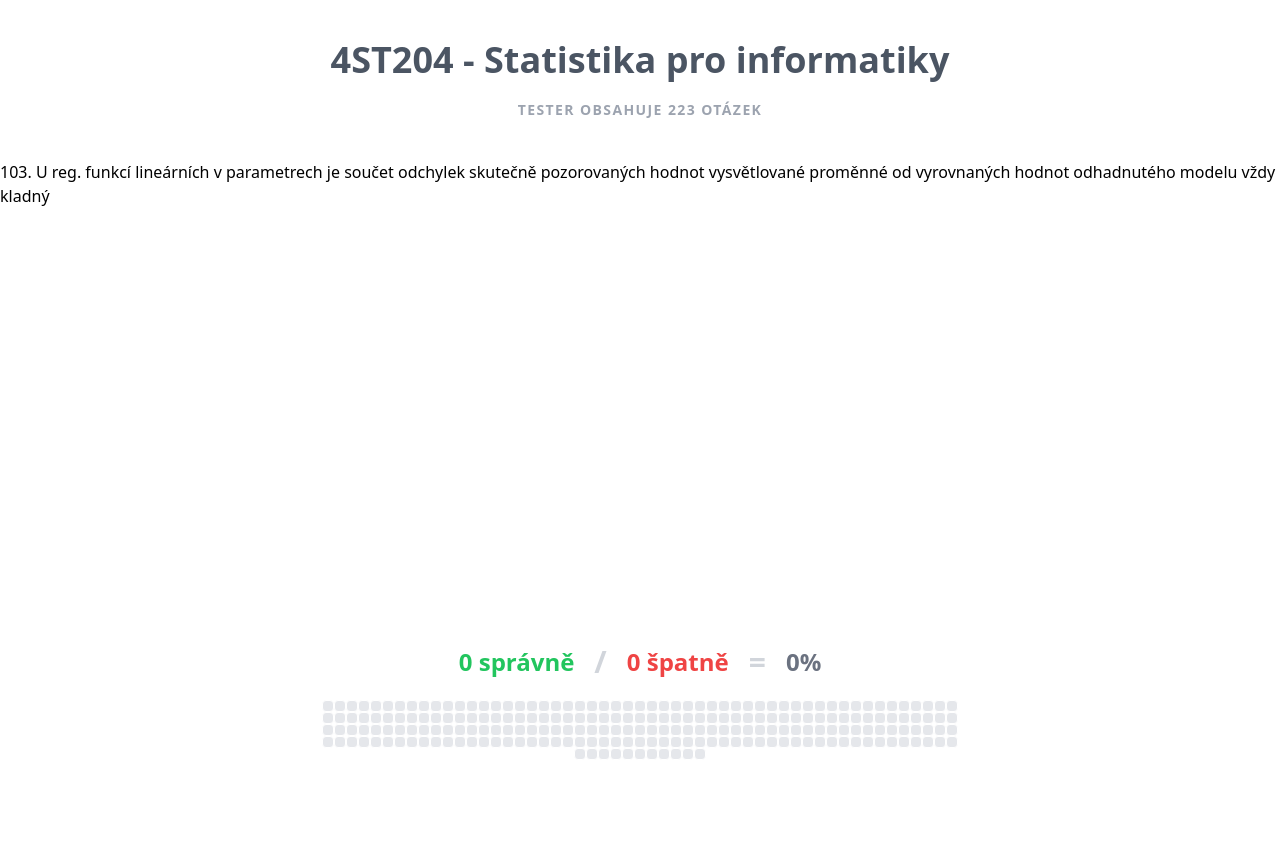
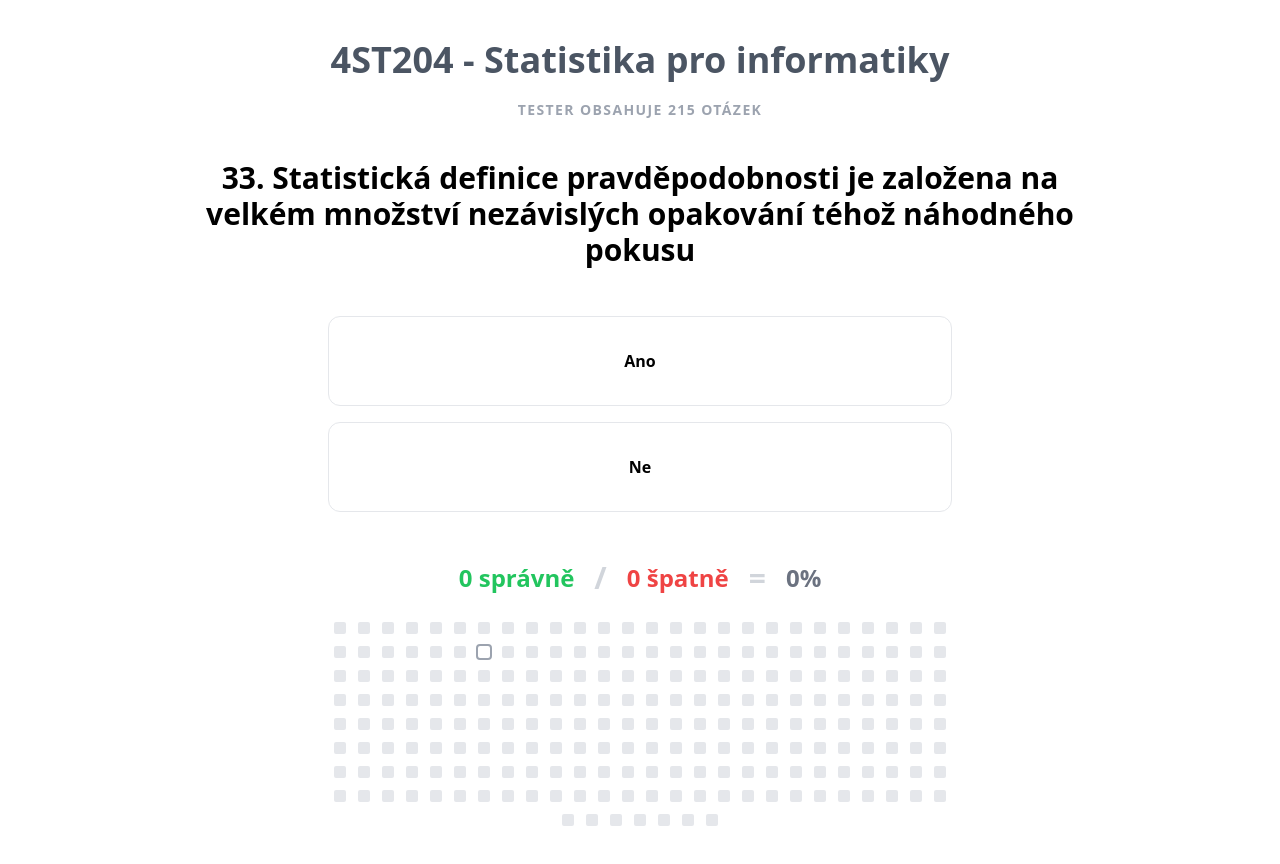
Before and after one commit to jirkavrba/vse-tester-template, a React (Create React App) app: page / in a window 1280 px wide. Shown: the top 864 px of the page. Before the commit the page ends 800 px from the top, so only its background shows below. Built offline with nearby package versions, Linux system fonts and the light colour scheme.

Commit message:
Implement question UI + selection answers/questions

```diff
--- /dev/null
+++ b/src/components/Question.tsx
@@ -0,0 +1,30 @@
+import { FC } from "react";
+import { Answer } from "./Tester";
+
+interface QuestionProps {
+    text: string,
+    answers: Array<Answer>,
+    revealed: boolean
+    onSelect: (correct: boolean) => void,
+}
+
+const Question: FC<QuestionProps> = ({text, answers, revealed, onSelect}: QuestionProps) => {
+    return (
+        <div className="mx-auto">
+            <h1 className="text-3xl font-black text-center max-w-4xl mx-auto">{text}</h1>
+            <div className="w-screen flex flex-col items-center">
+                <ul className="flex flex-col items-stretch mt-10 w-1/2">
+                    {answers.map((answer, i) => {
+                        if (revealed) {
+                            return <li key={i} className={`px-10 py-8 m-2 rounded-xl font-black ${answer.correct ? 'text-green-800 bg-green-200' : 'text-red-800 bg-red-200'}`}>{answer.text}</li>
+                        }
+
+                        return <li key={i} onClick={() => onSelect(answer.correct)} className="px-10 py-8 m-2 rounded-xl font-black border transition transform hover:scale-110 hover:shadow-xl cursor-pointer bg-white">{answer.text}</li>
+                    })}
+                </ul>
+            </div>
+        </div>
+    );
+};
+
+export default Question;
--- a/src/components/QuestionsOverview.tsx
+++ b/src/components/QuestionsOverview.tsx
@@ -2,14 +2,16 @@ import { FC, useMemo } from "react";
 import { DisplayQuestion, QuestionState } from "./Tester";
 
 interface QuestionsOverviewProps {
-    questions: Array<DisplayQuestion>
+    questions: Array<DisplayQuestion>,
+    current: number,
+    onSelect: (position: number) => void
 }
 
-const QuestionsOverview: FC<QuestionsOverviewProps> = ({questions}: QuestionsOverviewProps) => {
+const QuestionsOverview: FC<QuestionsOverviewProps> = ({questions, current, onSelect}: QuestionsOverviewProps) => {
     const sorted = useMemo(() => questions.sort((a, b) => a.position - b.position), [questions]);
 
     const correct = questions.filter(q => q.state == QuestionState.Correct).length;
-    const incorrect = questions.filter(q => q.state == QuestionState.Correct).length;
+    const incorrect = questions.filter(q => q.state == QuestionState.Incorrect).length;
     const percentage = Math.floor(correct / Math.max(incorrect + correct, 1) * 100 * 10) / 10;
 
     return (
@@ -23,7 +25,7 @@ const QuestionsOverview: FC<QuestionsOverviewProps> = ({questions}: QuestionsOve
             </div>
             <div className="flex flex-row content-center justify-center flex-wrap w-1/2">
                 {sorted.map(question => (
-                    <QuestionSquare key={question.position} question={question} />
+                    <QuestionSquare key={question.position} onClick={() => onSelect(question.position)} question={question} highlight={question.position === current}/>
                 ))}
             </div>
         </div>
@@ -31,10 +33,12 @@ const QuestionsOverview: FC<QuestionsOverviewProps> = ({questions}: QuestionsOve
 }
 
 interface QuestionSquareProps {
-    question: DisplayQuestion
+    question: DisplayQuestion,
+    highlight: boolean,
+    onClick: () => void
 }
 
-const QuestionSquare: FC<QuestionSquareProps> = ({question}: QuestionSquareProps) => {
+const QuestionSquare: FC<QuestionSquareProps> = ({question, highlight, onClick}: QuestionSquareProps) => {
     const classes = {
         [QuestionState.Unanswered]: "bg-gray-200",
         [QuestionState.Correct]: "bg-green-500",
@@ -42,8 +46,8 @@ const QuestionSquare: FC<QuestionSquareProps> = ({question}: QuestionSquareProps
     }
 
     return (
-        <div className={`w-3 h-3 border border-white rounded ${classes[question.state]}`}>
-        </div>
+        <button onClick={onClick} className={`w-4 h-4 border-2 m-1 ${highlight && question.state == QuestionState.Unanswered ? 'border-gray-400 !bg-white' : 'border-white'} rounded ${classes[question.state]}`}>
+        </button>
     );
 }
 
--- a/src/components/Tester.tsx
+++ b/src/components/Tester.tsx
@@ -1,12 +1,15 @@
 import { useState, FC, useEffect } from "react";
+import QuestionComponent from "./Question";
 import QuestionsOverview from "./QuestionsOverview";
+
+export interface Answer {
+    text: string,
+    correct: boolean
+}
 
 export interface Question {
     text: string,
-    answers: Array<{
-        text: string,
-        correct: boolean
-    }>
+    answers: Array<Answer>
 }
 
 export interface DisplayQuestion extends Question {
@@ -28,16 +31,41 @@ interface TesterProps {
 const Tester: FC<TesterProps> = ({title, questions: source}: TesterProps) => {
     const [revealed, setRevealed] = useState<boolean>(false);
     const [questions, setQuestions] = useState<Array<DisplayQuestion>>([]);
-    const [index, setIndex] = useState<number>(0);
+    const [positions, setPositions] = useState<Array<number>>([]);
+    const [index, setIndex] = useState<number>(Math.floor(Math.random() * source.length));
 
-    // Assign each questions a position, answer state and shuffle them to the questions state
-    useEffect(() => setQuestions(
-        source
-            .map((q, i) => ({...q, state: QuestionState.Unanswered, position: i}))
-            .sort(_ => 0.5 - Math.random())
-    ), []);
+    // Assign each questions a position and an answer state
+    useEffect(() => {
+        setQuestions(source.map((q, i) => ({...q, state: QuestionState.Unanswered, position: i})));
+        setPositions(new Array(source.length).fill(0).map((_, i) => i).sort((a, b) => 0.5 - Math.random()));
+    }, [])
 
-    const question = questions[index];
+    const question = questions[positions[index]];
+    const selected = (correct: boolean) => {
+        const state = correct ? QuestionState.Correct : QuestionState.Incorrect;
+
+        setRevealed(true);
+        setQuestions(current => {
+            const copy = [...current];
+            const updated = {...question, state: state}
+
+            copy.splice(positions[index], 1, updated);
+
+            return copy;
+        })
+    }
+
+    const selectQuestion = (position: number) => {
+        const index = positions.indexOf(position);
+
+        setRevealed(false);
+        setIndex(index);
+    }
+
+    const nextQuestion = () => {
+        setIndex(index => (index + 1) % questions.length);
+        setRevealed(false);
+    }
 
     return (
         <div className="flex flex-col items-center justify-between py-10 min-h-screen">
@@ -46,11 +74,13 @@ const Tester: FC<TesterProps> = ({title, questions: source}: TesterProps) => {
                 <h2 className="text-sm mt-5 uppercase tracking-widest font-bold text-gray-400">Tester obsahuje {questions.length} otázek</h2>
             </div>
 
-            <div className="flex-grow my-10">
-                {question && question.text}
+            <div className="flex-grow my-10 text-center">
+                {question && <QuestionComponent text={question.text} answers={question.answers} revealed={revealed} onSelect={selected}/>}
+
+                {revealed && <button className="mx-auto mt-5 px-8 py-4 bg-black text-white rounded-xl cursor-pointer uppercase font-black tracking-widest" onClick={nextQuestion}>Další otázka</button>}
             </div>
 
-            <QuestionsOverview questions={questions}/>
+            <QuestionsOverview onSelect={selectQuestion} questions={questions} current={positions[index]}/>
         </div>
     )
 }
```
Also changed, not shown: src/questions.json.
